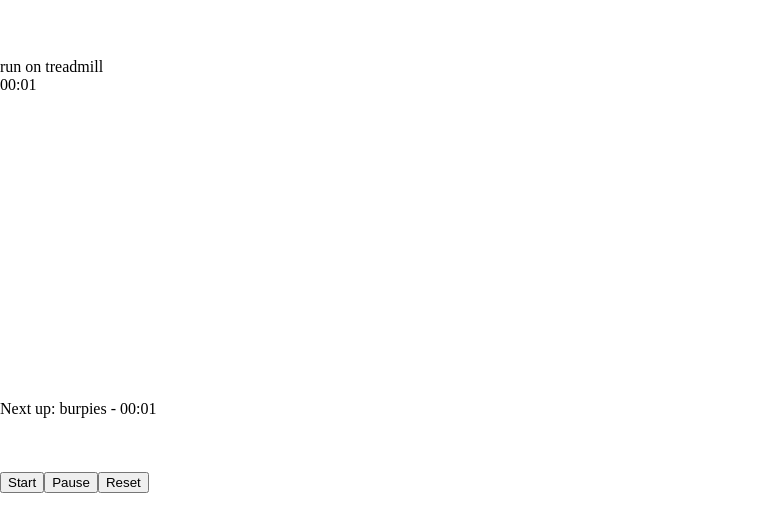
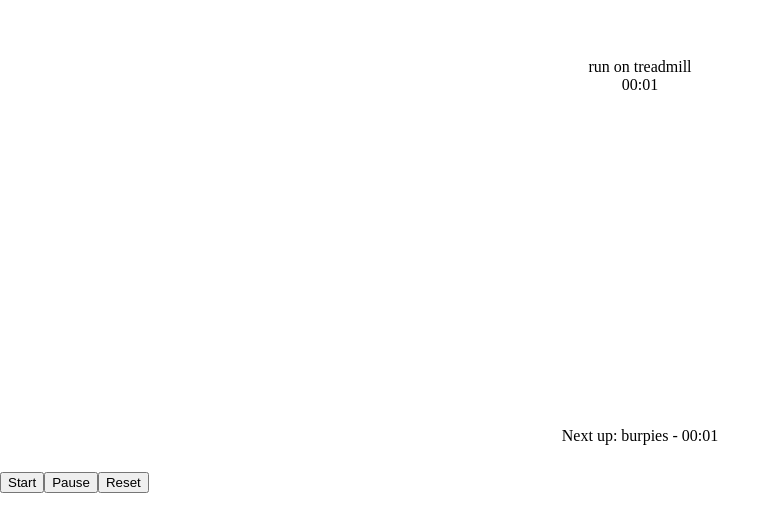
Before and after one commit to sennett/workoutify, a React app: page / in a window 1280 px wide. Shown: the part 248-780 px from the top of the page, without its empty margins (0-779 px from the left). Built offline with nearby package versions, Linux system fonts and the light colour scheme.

Commit message:
centering some more things

```diff
--- a/containers/Exercises.js
+++ b/containers/Exercises.js
@@ -3,12 +3,10 @@ import { connect } from 'react-redux'
 import Timer from '../components/Timer'
 
 const getCurrentExercise = (currentExercise) => (
-  <div className="c-current-exercise  o-vertically-centered">
-    <div className="o-vertically-centered__content">
+  <div className="c-current-exercise  o-vertically-centered__content">
       <div className="c-current-exercise__name">{currentExercise.name}</div>
       <div className="c-current-exercise__timer">
         <Timer timer={currentExercise.timer} />
-      </div>
     </div>
   </div>
 )
@@ -16,7 +14,7 @@ const getCurrentExercise = (currentExercise) => (
 const getNextExercise = (nextExercise) => (
   nextExercise ?
     (
-      <div>
+      <div className="c-next-exercise  o-vertically-centered__content">
         Next up: {nextExercise.name} - <Timer timer={nextExercise.timer} />
       </div>
     ) :
@@ -26,10 +24,10 @@ const getNextExercise = (nextExercise) => (
 let Exercises = ({currentExercise, nextExercise}) => {
   return (
     <div className="c-exercises">
-      <div className="c-exercises__current">
+      <div className="c-exercises__current  o-vertically-centered">
         {getCurrentExercise(currentExercise)}
       </div>
-      <div className="c-exercises__next">
+      <div className="c-exercises__next  o-vertically-centered">
         {getNextExercise(nextExercise)}
       </div>
     </div>
--- a/index.html
+++ b/index.html
@@ -19,10 +19,6 @@
         top: 50%;
         transform: translateY(-50%);
       }
-
-    .u-full-height {
-      height: 100%;
-    }
 
     .c-workout-display {
       height: 100%;
@@ -51,6 +47,18 @@
         height: calc(60px);
         height: 10%;
       }
+
+    .c-current-exercise {
+      text-align: center;
+    }
+
+    .c-next-exercise {
+      text-align: center;
+    }
+
+    .u-full-height {
+      height: 100%;
+    }
   </style>
   <body class="u-full-height">
     <div id="root" class="u-full-height">
```
